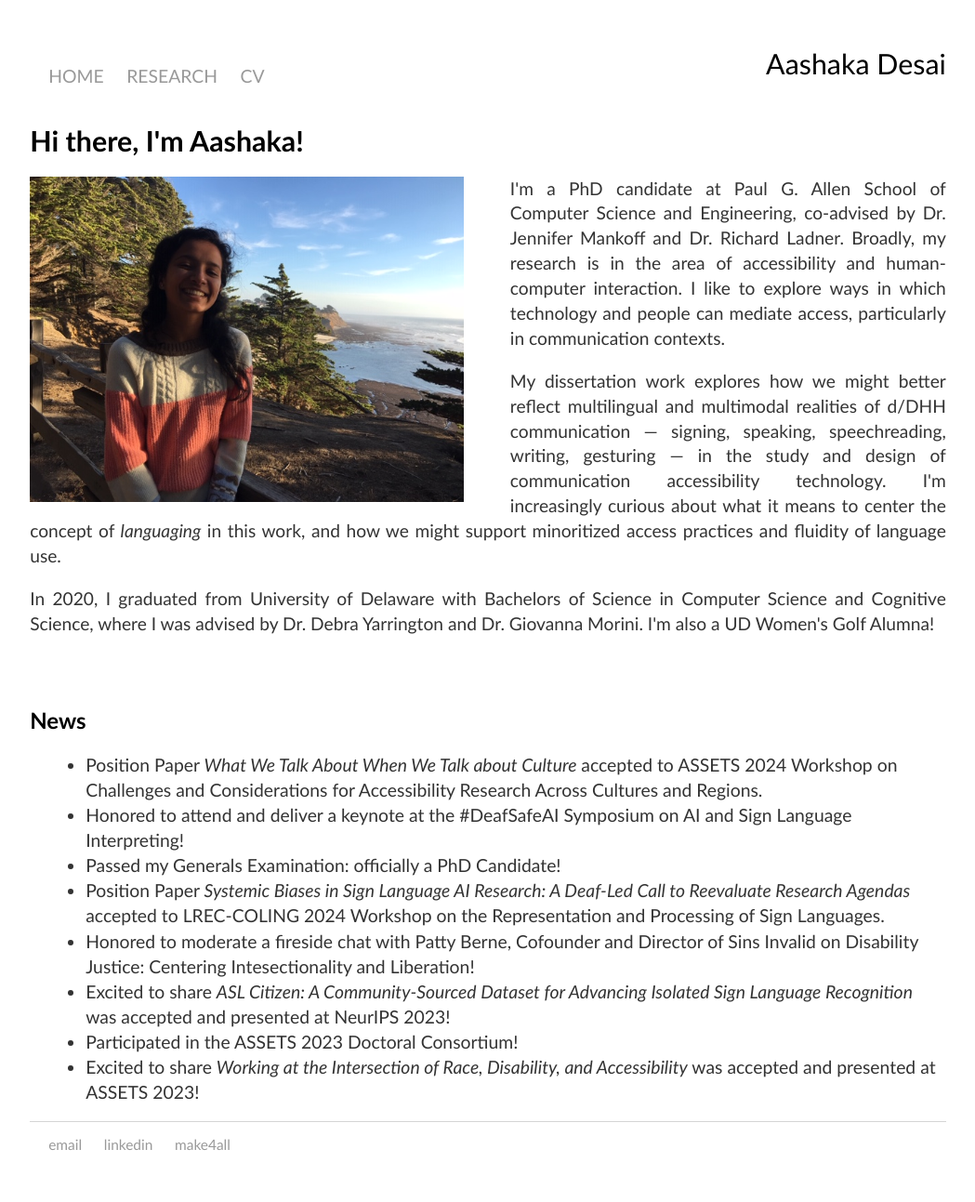
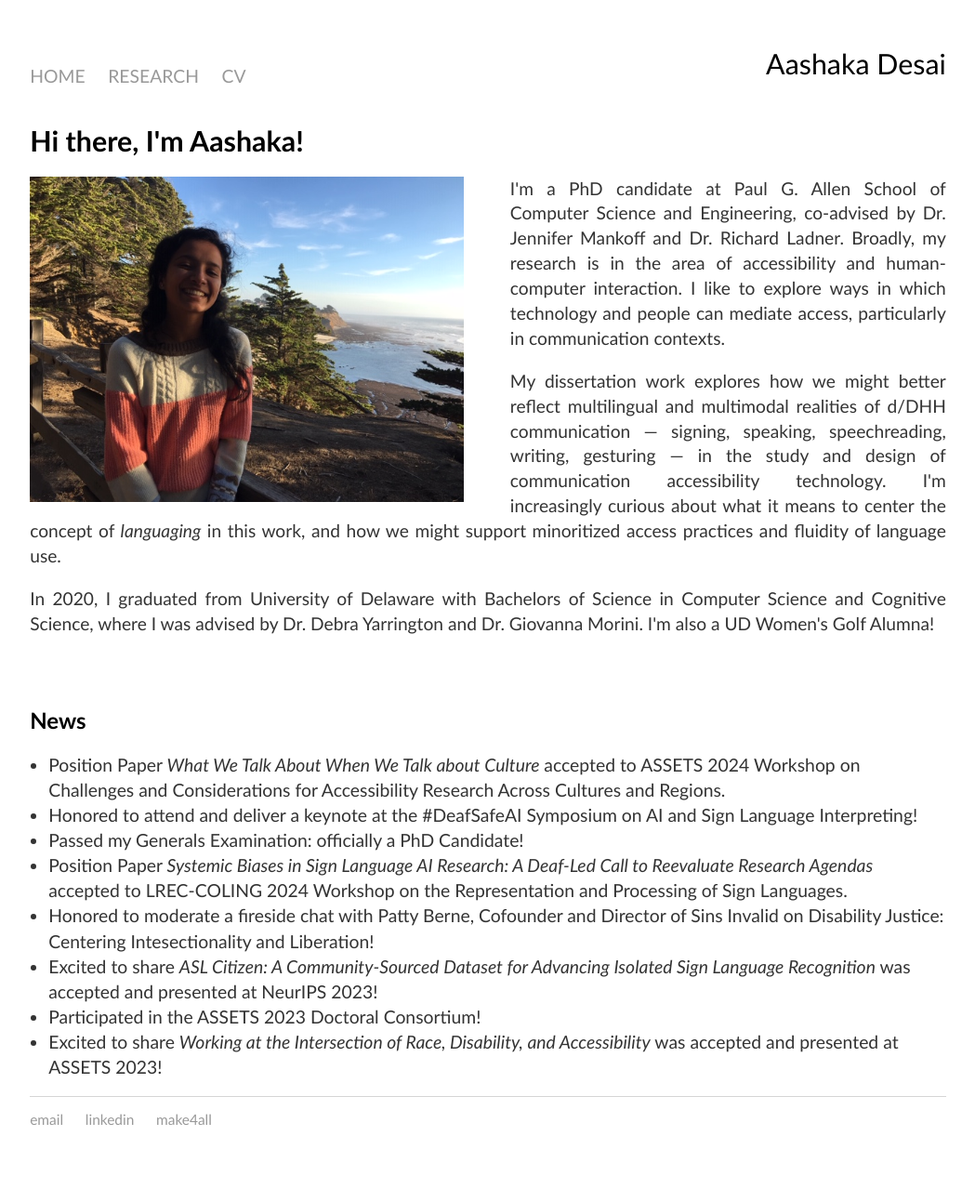
Before and after one commit to aashakadesai/aashakadesai.github.io, a Jekyll site: the page built from index.html, in a window 1280 px wide. Shown: the whole page at 93% size, without its empty margins (115-1164 px from the left). Built offline with Jekyll 4.4.1, drawn with Linux system fonts in a browser that asks for light colours; after the commit the page ends 1266 px from its top, so only the background shows below that.

Commit message:
Update main.css

```diff
--- a/css/main.css
+++ b/css/main.css
@@ -70,7 +70,7 @@ ul {
     font-family:'Gill Sans';
     line-height: 1.4em;
     color: #333;
-    margin-left:20px;
+    padding-left:20px;
 }
 
 li {
```
